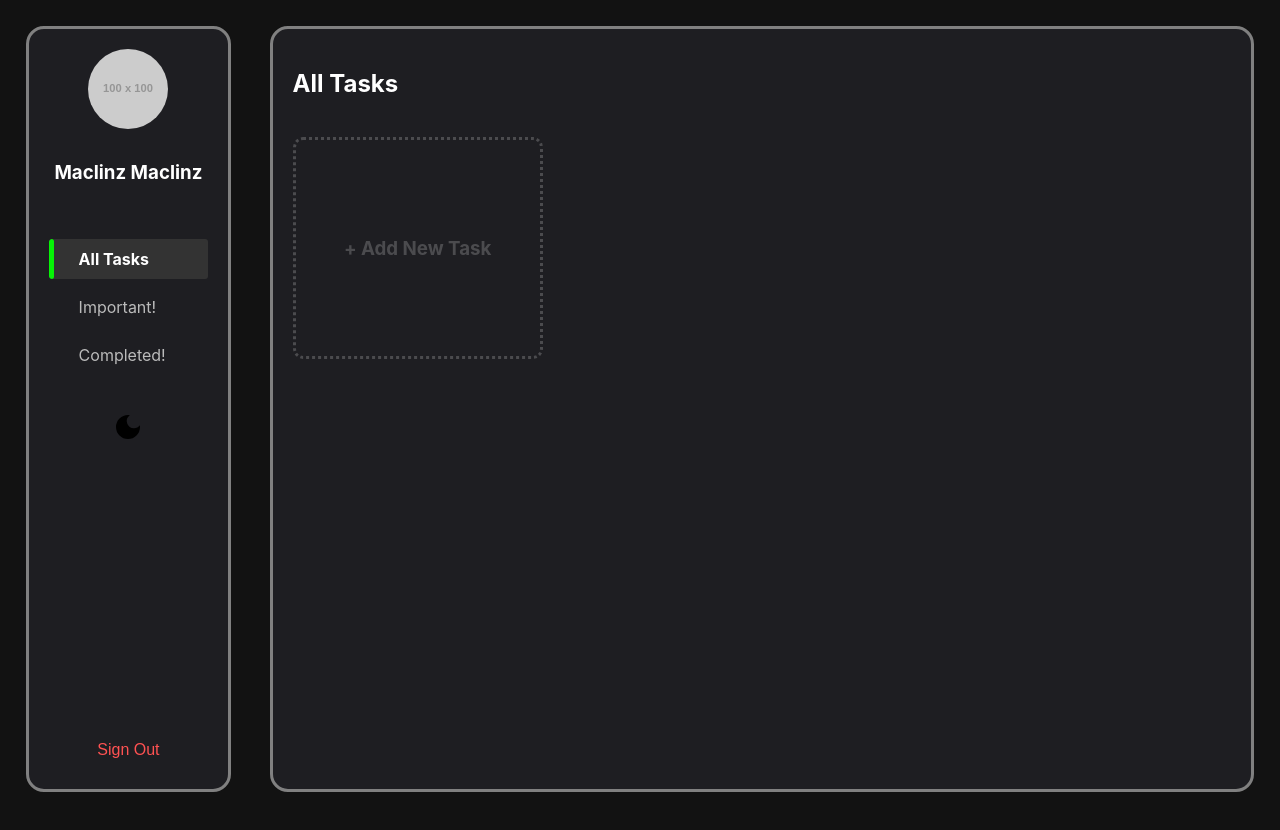
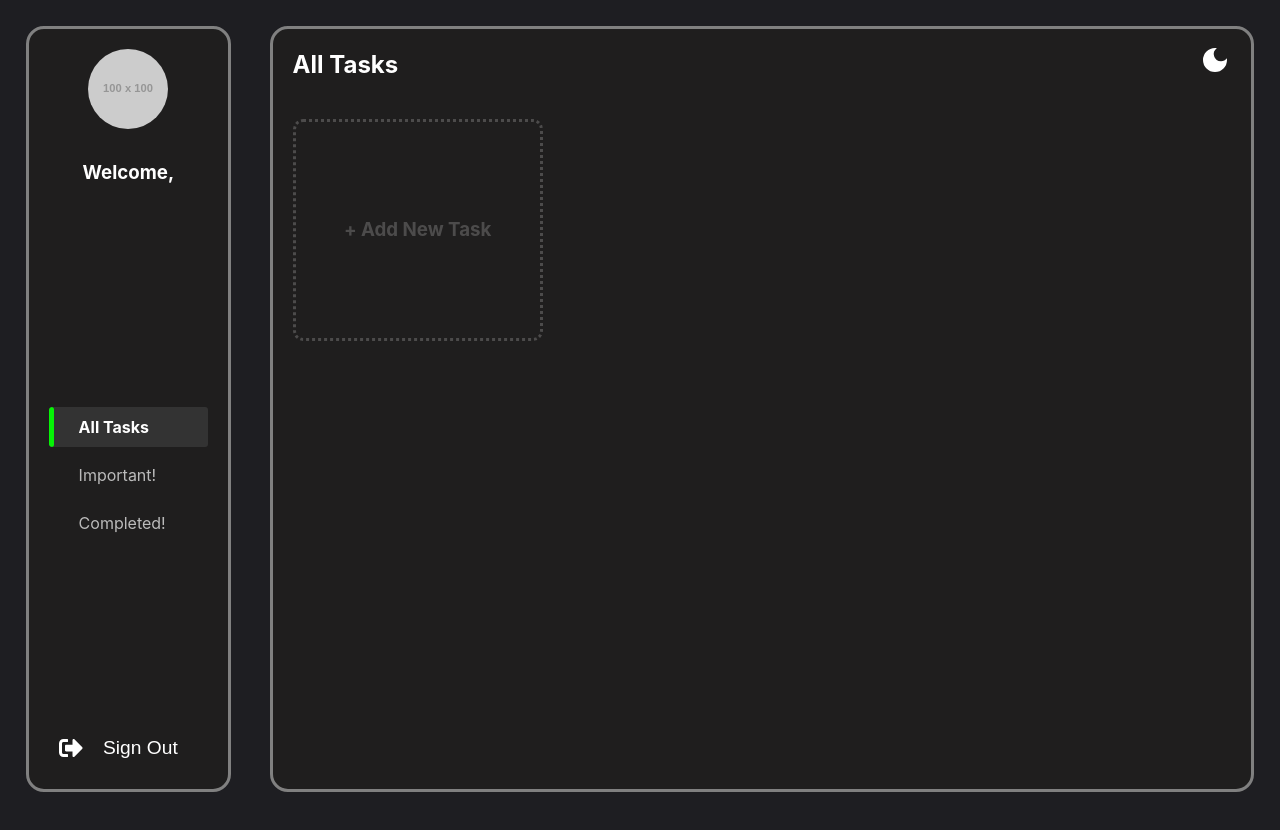
Before and after one commit to Ayushcodekid/Task-master, a React (Create React App) app in the folder client/: page /todo in a window 1280 px wide. Shown: the top 830 px of the page. Built offline with nearby package versions, Linux system fonts and the light colour scheme.

Commit message:
changes in dark mode

```diff
--- a/client/src/Pages/Auth/Login.js
+++ b/client/src/Pages/Auth/Login.js
@@ -58,13 +58,13 @@ const Login = () => {
       console.log('API Response:', response.data);
       // login(response.data.token);
 
-      const { token, userId } = response.data;
+      const { token, userId , username} = response.data;
 
       if (!userId) {
         console.error("userId is undefined!"); // Log error if userId is missing
       }
 
-      setUser({userId, token});
+      setUser({userId, token, username});
 
 
       navigate('/todo');
--- a/client/src/Pages/Sidebar/Sidebar.css
+++ b/client/src/Pages/Sidebar/Sidebar.css
@@ -4,7 +4,7 @@
    /* Sidebar container */
 .sidebar {
   width: 17%;
-  background-color: #1e1e22;
+  background-color: #1f1e1e;
   color: white;
   padding: 20px;
   display: flex;
@@ -18,6 +18,8 @@
 .sidebar.dark {
   background-color: whitesmoke; /* Dark background */
   color: #fff; /* Light text color */
+  border: 3px solid black;
+
 }
 
 /* Profile section */
@@ -117,36 +119,36 @@
 .sign-out {
   margin-top: auto;
   padding: 10px 20px;
-  font-size: 16px;
-  color: #ff5252;
+  font-size: 1.2rem;
+  color: white;
   background: none;
   border: none;
   cursor: pointer;
 }
 
 .sign-out:hover {
-  color: #ff7979;
+  color: #f83d3d;
+}
+
+.sign-out-container{
+  display: flex;
+  justify-content: center;
+  align-items: center;
+
+}
+
+.sign-out-container:hover{
+  color: #f83d3d;
+}
+
+.sign-out-icon{
+font-size: 1.5rem;
 }
 
 
-.theme-toggle {
-  display: flex;
-  align-items: center;
-  justify-content: center;
-  width: 100%;
-  background: none;
-  border: none;
-  color: inherit;
-  cursor: pointer;
-  margin-top: 20px;
-  transition: color 0.3s;
-  border-radius: 50%;
-  font-size: 2rem;
-}
 
-.theme-toggle:hover {
-  color: #ff5252;
-}
+
+
 
 
 .dark-mode-icon{
@@ -190,3 +192,19 @@
 .sidebar.dark .dark-mode-icon:hover{
   color: aquamarine;
 }
+
+.sidebar.dark .sign-out-container {
+  color: black;
+}
+
+.sidebar.dark .sign-out-container:hover {
+  color: #f83d3d;
+}
+
+.sidebar.dark .sign-out {
+  color: black;
+}
+
+.sidebar.dark .sign-out:hover {
+  color: #f83d3d;
+}
--- a/client/src/Pages/Sidebar/Sidebar.js
+++ b/client/src/Pages/Sidebar/Sidebar.js
@@ -43,18 +43,38 @@
 
 
 import React, { useState, useContext } from 'react';
+import { useNavigate } from 'react-router-dom'; // Import useNavigate for redirection
+import { FaSignOutAlt } from "react-icons/fa";
+
 import './Sidebar.css';
 import { UserContext } from '../Context/UserContext';
-import { MdDarkMode } from "react-icons/md";
+import { MdDarkMode, MdLightMode } from 'react-icons/md'; // Import both icons
 
 
 function Sidebar({ setFilter }) {
   const [selectedFilter, setSelectedFilter] = useState('all');
   const { isDarkMode, toggleTheme } = useContext(UserContext);
+  const { user, setUser } = useContext(UserContext); // Assuming setUser is also provided
+  const navigate = useNavigate();
+
+  const username = user?.username;
+
+  console.log("username", username);
+
+
+
 
   const handleFilterClick = (filter) => {
     setFilter(filter);
     setSelectedFilter(filter);
+  };
+
+
+  const handleSignOut = () => {
+    // Clear user session
+    setUser(null); // Set user state to null or initial state
+    localStorage.removeItem('user'); // Optionally remove token from localStorage if stored
+    navigate('/'); // Redirect to the login page
   };
 
   return (
@@ -65,7 +85,7 @@ function Sidebar({ setFilter }) {
           alt="Profile"
           className="profile-img"
         />
-        <h3 className='profile-name'>Maclinz Maclinz</h3>
+        <h3 className='profile-name'> Welcome, {username}</h3>
       </div>
       <nav className="nav">
         <ul>
@@ -91,11 +111,13 @@ function Sidebar({ setFilter }) {
         </ul>
       </nav>
 
-      <div onClick={toggleTheme} className="theme-toggle" aria-label="Toggle theme">
-        <MdDarkMode className='dark-mode-icon'/>
+
+
+      <div className="sign-out-container" onClick={handleSignOut}>
+        <FaSignOutAlt className='sign-out-icon'/>
+        <button className="sign-out" >Sign Out</button>
+
       </div>
-
-      <button className="sign-out">Sign Out</button>
     </div>
   );
 }
--- a/client/src/Pages/Taskcard/Taskcard.js
+++ b/client/src/Pages/Taskcard/Taskcard.js
@@ -61,6 +61,8 @@
 import React, { useContext, useState } from 'react';
 import { AiFillDelete } from "react-icons/ai";
 import { MdEditDocument } from "react-icons/md";
+import { RiLoaderFill } from "react-icons/ri";
+
 import api from '../../api';
 import { UserContext } from '../Context/UserContext'; // Fetch userId from context
 import './Taskcard.css';
@@ -71,6 +73,7 @@ function TaskCard({ task }) {
   const { user } = useContext(UserContext);
   const userId = user?.userId;
   const { isDarkMode, toggleTheme } = useContext(UserContext);
+  const [loading, setLoading] = useState(false);
 
 
   const [isCompleted, setIsCompleted] = useState(!!task.completedOn); // Initialize state based on completedOn
@@ -80,8 +83,11 @@ function TaskCard({ task }) {
 
     if (confirmDelete) {
       try {
+        setLoading(true);
         await api.delete(`/todos/${userId}/${task.id}`);
         alert("Task deleted successfully!");
+        setLoading(false);
+
         // Here you might want to trigger a state update to remove the task from view
       } catch (error) {
         console.error('Error deleting task:', error);
@@ -92,9 +98,11 @@ function TaskCard({ task }) {
 
   const handleStatusToggle = async () => {
     try {
+      setLoading(true);
       const updatedStatus = !isCompleted;
       await api.patch(`/${task.id}/toggle-status`, { completedOn: updatedStatus ? new Date() : null });
       setIsCompleted(updatedStatus); // Update local state to reflect change
+      setLoading(false);
     } catch (error) {
       console.error('Error updating task status:', error);
       alert("Error updating task status. Please try again.");
@@ -108,6 +116,12 @@ function TaskCard({ task }) {
 
   return (
     <div className={`task-card ${isCompleted ? 'completed' : 'incomplete'}`}>
+
+       {loading && (
+        <div className="loader">
+          <RiLoaderFill className="spinner" />
+        </div>
+      )}
       <div className="task-footer">
 
         <div className='title-des'>
--- a/client/src/Pages/Todo/Todo.css
+++ b/client/src/Pages/Todo/Todo.css
@@ -2,7 +2,7 @@
   display: flex;
   gap: 3vw;
   padding: 2%;
-  background-color: #121212;
+  background-color: #1e1e22;
   height: 100vh;
 
 }
@@ -10,7 +10,7 @@
 .tasks-container {
   padding: 20px;
   width: 100%;
-  background-color: #1e1e22;
+  background-color: #1f1e1e;
   color: white;
   display: flex;
   flex-direction: column;
@@ -131,17 +131,58 @@
 
 
 
+.tasks-header{
+  display: flex;
+  align-items: center;
+  justify-content: space-between;
+  margin-top: -2%;
+}
+
+
+.theme-toggle {
+  cursor: pointer;
+  transition: color 0.3s;
+  font-size: 2rem;
+}
+
+ .theme-toggle:hover {
+  color: #ff5252;
+}
 
 
 
+.loader {
+  position: fixed;
+  top: 0;
+  left: 0;
+  width: 100%;
+  height: 100%;
+  background-color: rgba(0, 0, 0, 0.5); /* Semi-transparent background */
+  backdrop-filter: blur(8px);
+  display: flex;
+  align-items: center;
+  justify-content: center;
+  z-index: 1300;
+}
 
-
+.spinner {
+  font-size: 2rem;
+  color: white;
+}
 
 
 /* Dark mode styles */
+
+
+.app.dark {
+  background-color: rgb(216, 213, 213);
+}
+
 .app.dark .tasks-container {
   background-color: whitesmoke;
   color: black;
+  border: 3px solid black;
+
 }
 
 
--- a/client/src/Pages/Todo/Todo.js
+++ b/client/src/Pages/Todo/Todo.js
@@ -11,6 +11,9 @@ import {
 import React, { useContext, useEffect, useState } from 'react';
 import api from '../../api';
 import { UserContext } from '../Context/UserContext';
+import { MdDarkMode, MdLightMode } from 'react-icons/md'; // Import both icons
+import { RiLoaderFill } from "react-icons/ri";
+
 import Sidebar from '../Sidebar/Sidebar';
 import TaskCard from '../Taskcard/Taskcard';
 import './Todo.css';
@@ -19,6 +22,7 @@ function TodoList() {
   const [tasks, setTasks] = useState([]);
   const [isModalOpen, setModalOpen] = useState(false);
   const [filter, setFilter] = useState('all');
+  const [loading, setLoading] = useState(false);
   const { user } = useContext(UserContext);
   const { isDarkMode, toggleTheme } = useContext(UserContext);
 
@@ -36,8 +40,11 @@ function TodoList() {
   useEffect(() => {
     async function fetchTasks() {
       try {
+        setLoading(true);
         const response = await api.get(`/todos/${userId}`);
         setTasks(response.data);
+        setLoading(false);
+
       } catch (error) {
         console.error('Error fetching tasks:', error);
       }
@@ -68,9 +75,13 @@ function TodoList() {
     setSubmitting(true); // Set submitting to true
 
     try {
+      setLoading(true);
+
       const response = await api.post('/todos', newTask);
       console.log('Task created successfully:', response.data.todo); // Log success response
       setTasks([...tasks, response.data.todo]); // Update the tasks list
+
+
       // Reset form fields
       setTitle('');
       setDescription('');
@@ -78,6 +89,7 @@ function TodoList() {
       setCompleted(false);
       setImportant(false);
       setModalOpen(false); // Close modal
+      setLoading(false);
     } catch (error) {
       console.error('Error creating task:', error.response?.data || error.message);
     } finally {
@@ -96,7 +108,19 @@ function TodoList() {
     <div className={`app ${isDarkMode ? 'dark' : ''} ${isModalOpen ? 'blur' : ''}`}>
       <Sidebar setFilter={setFilter} />
       <div className="tasks-container">
-        <h2 className='tasks-text'>{filter.charAt(0).toUpperCase() + filter.slice(1)} Tasks</h2>
+        <div className="tasks-header">
+          <h2 className='tasks-text'>{filter.charAt(0).toUpperCase() + filter.slice(1)} Tasks</h2>
+          <div onClick={toggleTheme} className="theme-toggle" aria-label="Toggle theme">
+            {isDarkMode ? <MdLightMode className='light-mode-icon' style={{ color: 'black' }} /> : <MdDarkMode className='dark-mode-icon' style={{ color: 'white' }} />}
+          </div>
+        </div>
+
+        {loading && (
+        <div className="loader">
+          <RiLoaderFill className="spinner" />
+        </div>
+      )}
+
         <div className="task-cards-container">
           {filteredTasks.map((task, index) => (
             <TaskCard key={index} task={task} />
@@ -128,7 +152,7 @@ function TodoList() {
           },
         }}
       >
-        <DialogTitle style={{ backgroundColor: isDarkMode ? '#fff' : '#1e1e22', color: isDarkMode ? 'black' : 'white' , fontWeight: 'bold', fontSize: '24px', textAlign: 'center'}}>
+        <DialogTitle style={{ backgroundColor: isDarkMode ? '#fff' : '#1e1e22', color: isDarkMode ? 'black' : 'white', fontWeight: 'bold', fontSize: '24px', textAlign: 'center' }}>
           Create a Task
         </DialogTitle>
 
@@ -153,7 +177,7 @@ function TodoList() {
 
 
 
-         <h2 style={{ color: isDarkMode ? 'black' : 'white'  }}>Description</h2>
+          <h2 style={{ color: isDarkMode ? 'black' : 'white' }}>Description</h2>
           <TextField
             label="Description"
             variant="outlined"
@@ -188,7 +212,7 @@ function TodoList() {
             sx={{ '& .MuiOutlinedInput-root': { '& fieldset': { borderColor: 'black' } } }}
           />
 
-           <div className='checkbox'>
+          <div className='checkbox'>
             <div style={{ display: 'flex', justifyContent: 'space-between', width: '100%' }}>
               <FormControlLabel
                 control={
```
Also changed, not shown: 1 other file (tests, documents, lock files or other folders).
